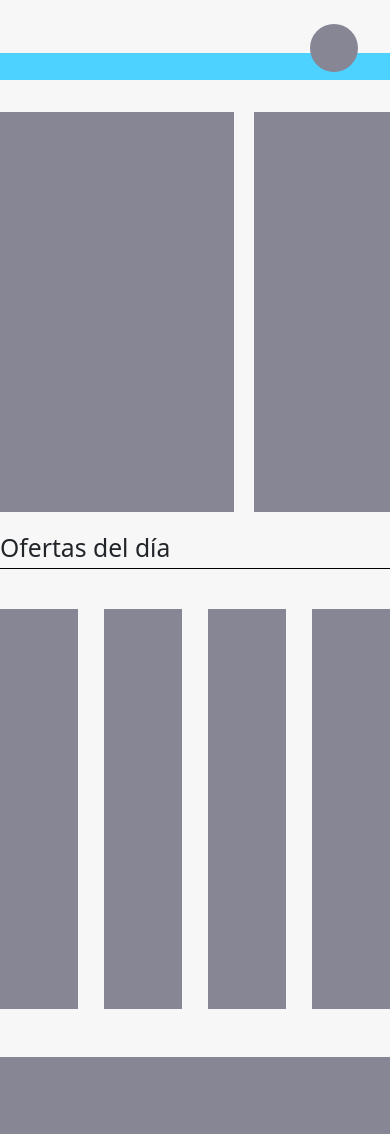
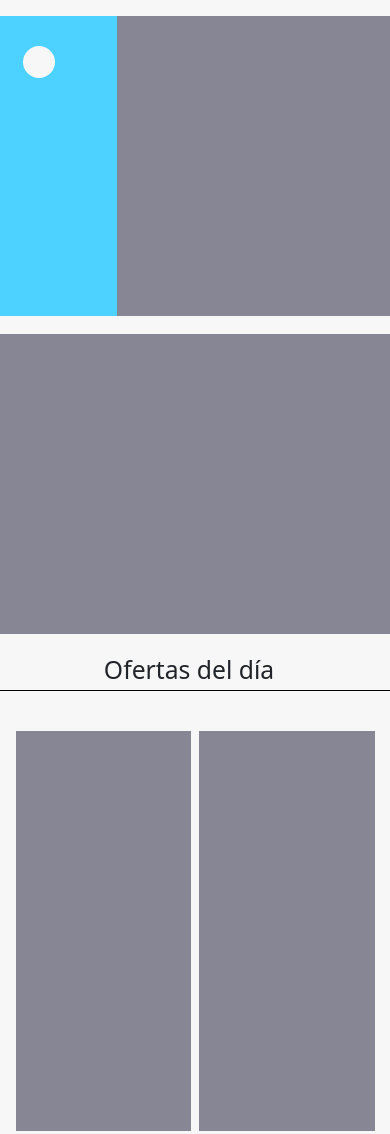
Before and after one commit to walterbaya/MaquetacionWeb, a plain HTML site: page Clase6/Adicional 2/adicional2.html in a window 390 px wide. Shown: the top 1134 px of the page. Drawn offline with nearby package versions, Linux system fonts and the light colour scheme.

Commit message:
se termina el laboratorio adicional 2 de manera que el diseño queda responsivo y adaptable

```diff
--- a/Clase6/Adicional 2/css/adicional2.css
+++ b/Clase6/Adicional 2/css/adicional2.css
@@ -88,3 +88,60 @@ footer{
     background-color: #868695;
     height: 6em;
 }
+
+@media screen and (max-width: 414px){
+    main section:first-child{
+        flex-direction:column;
+        height: 650px;
+        padding: 1em;
+        padding-left: 0;
+        padding-right: 0;
+    }
+    #caja1{
+        width: 100%;
+        height: 300px;
+        background-color: #868695;
+    }
+
+    #caja2{
+        height: 300px;
+        width: 100%;
+        background-color: #868695;
+    }
+    #lista{
+        display: grid;
+        grid-template-columns: 45% 45%;
+        grid-gap: 0.5em;
+        justify-content: center;
+    }
+    li{
+        width: 100%;
+        margin-bottom: 1em;
+    }
+
+    header{
+        display: flex;
+        flex-direction: row;
+        position: absolute;
+        top: 1em;
+        left: 0;
+        width: 30%;
+        height: 300px;
+    }
+    #cabecera{
+        background-color:  #4DD2FF;
+        height: 100%;
+    }
+    #logo{
+        width: 2em;
+        height: 2em;
+        left: 20%;
+        top: 10%;
+        background-color: #F7F7F7;
+    }
+
+    #ofertas{
+        text-align: center;
+    }
+
+}
```
